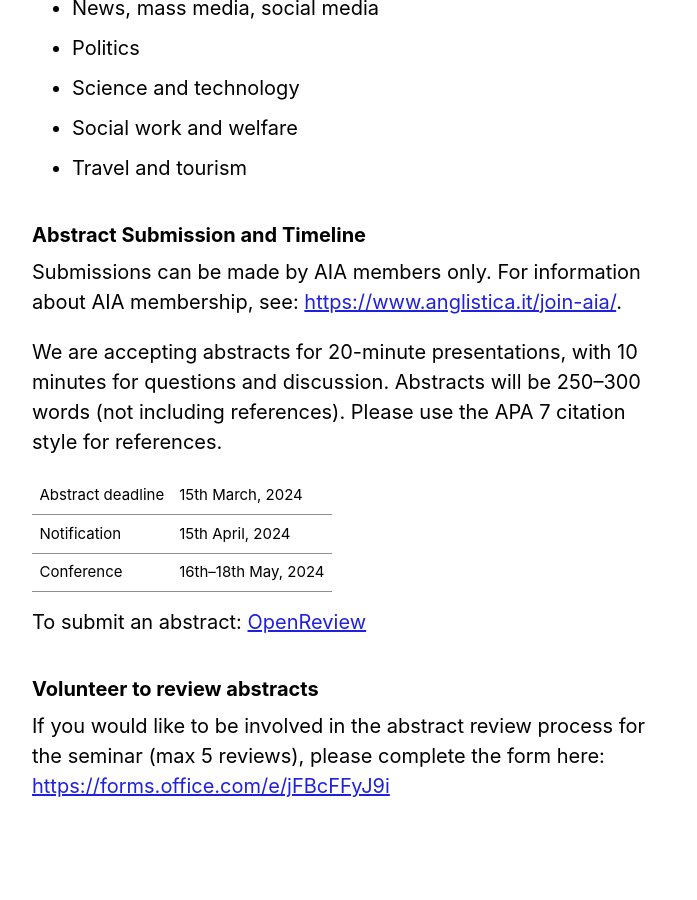
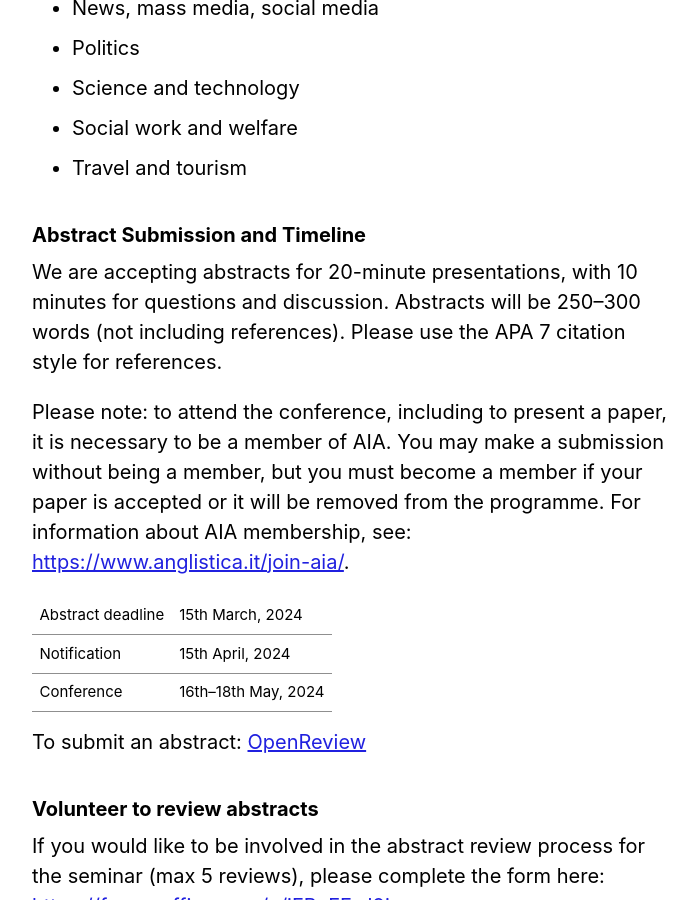
Before and after one commit to gfburton/aiabrixen2024, a Jekyll site: the page built from _pages/cfp.md, in a window 1280 px wide and 900 px high, scrolled down 761 px. Shown: the whole window, without its empty margins (288-985 px from the left). Built offline with Jekyll 4.4.1, drawn with Linux system fonts in a browser that asks for light colours; cached includes are drawn as plain includes; nearby versions of some CDN libraries.

Commit message:
Update cfp.md

```diff
--- a/_pages/cfp.md
+++ b/_pages/cfp.md
@@ -26,9 +26,9 @@ Possible topics to be explored include, but are not limited to:
 
 ### Abstract Submission and Timeline
 
-Submissions can be made by AIA members only. For information about AIA membership, see: [https://www.anglistica.it/join-aia/](https://www.anglistica.it/join-aia/).
+We are accepting abstracts for 20-minute presentations, with 10 minutes for questions and discussion. Abstracts will be 250–300 words (not including references). Please use the APA 7 citation style for references.
 
-We are accepting abstracts for 20-minute presentations, with 10 minutes for questions and discussion. Abstracts will be 250–300 words (not including references). Please use the APA 7 citation style for references.
+Please note: to attend the conference, including to present a paper, it is necessary to be a member of AIA. You may make a submission without being a member, but you must become a member if your paper is accepted or it will be removed from the programme. For information about AIA membership, see: [https://www.anglistica.it/join-aia/](https://www.anglistica.it/join-aia/).
 
 
 <style>
```
